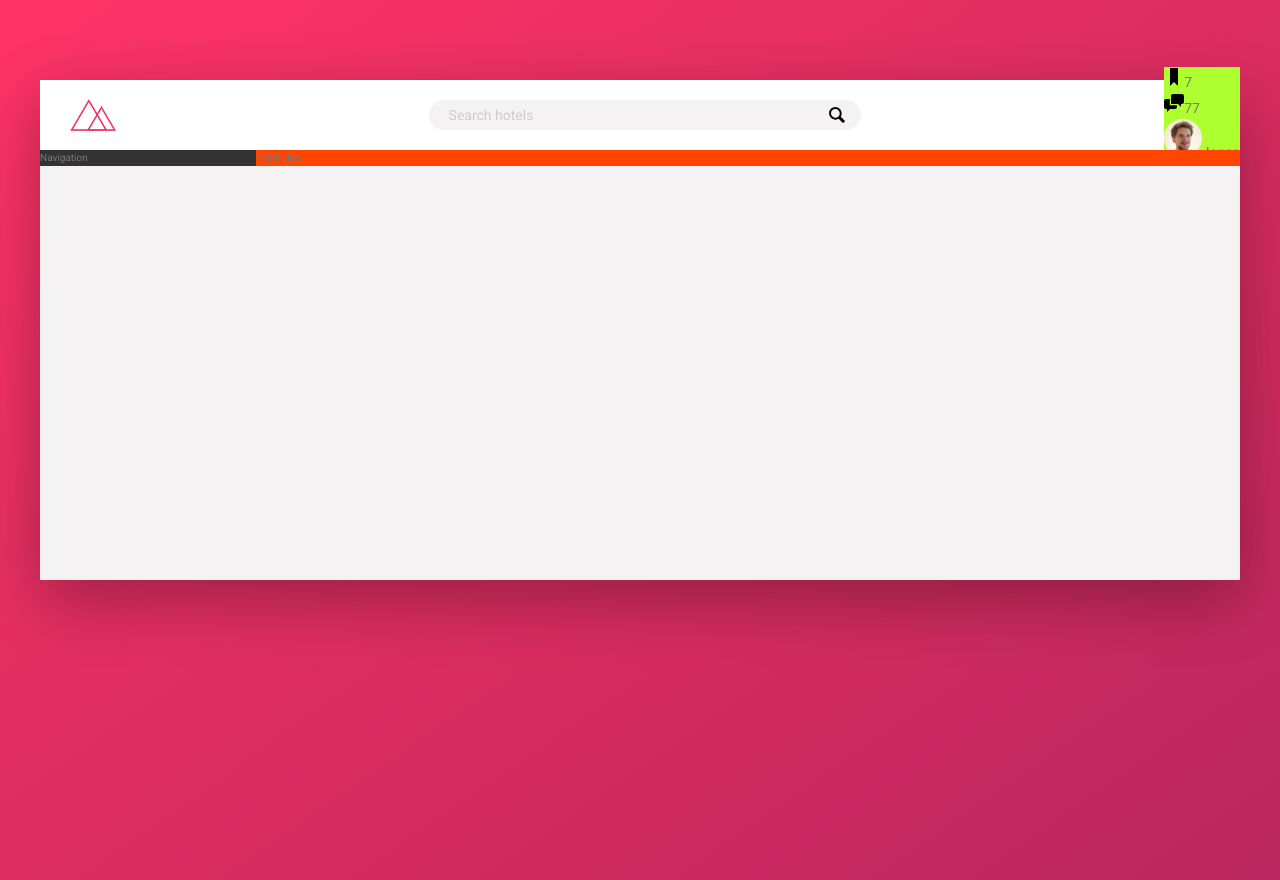
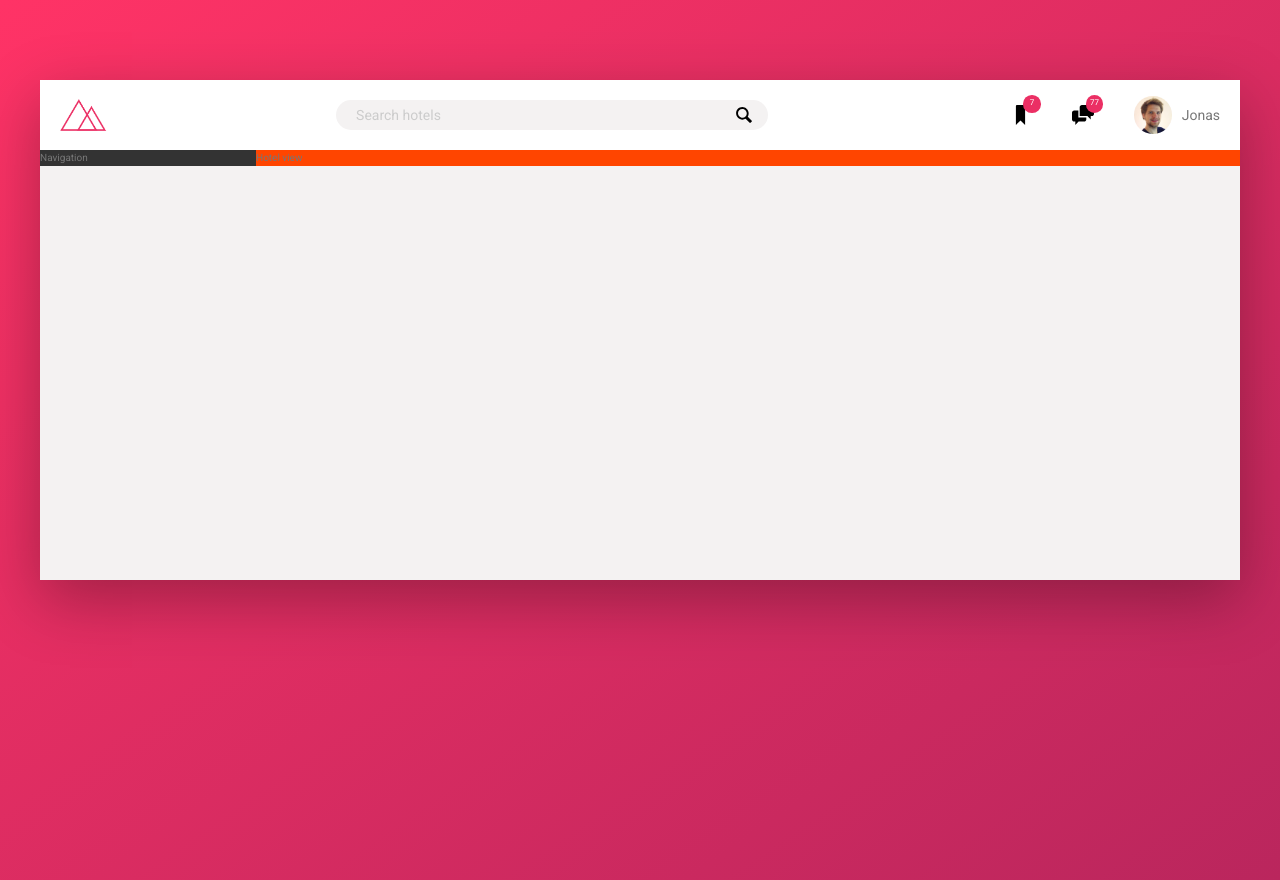
Before and after one commit to datikken/FlexMaster, a React (Create React App) app: page / in a window 1280 px wide. Built offline with nearby package versions, Linux system fonts and the light colour scheme.

Commit message:
navbarStyles

```diff
--- a/src/styles/components/_components.scss
+++ b/src/styles/components/_components.scss
@@ -2,7 +2,7 @@
 //Logo
 .logo {
     height: 3.25rem;
-    margin-left: 3rem;
+    margin-left: 2rem;
 }
 
 //Search-box
@@ -63,24 +63,51 @@
 
 //User navigation
 .user-nav {
-    background: greenyellow;
+    display: flex;
+    align-items: center;
+    align-self: stretch;
+
+    & > * {
+        padding: 0 2rem;
+        cursor: pointer;
+        height: 100%;
+        display: flex;
+        align-items: center;
+    }
+
+    & > *:hover {
+        background-color: var(--color-grey-light-2);
+    }
 
     &__icon-box {
-
+        position: relative;
     }
 
     &__icon {
-        height: 2rem;
-        width: 2rem;
+        height: 2.25rem;
+        width: 2.25rem;
+        fill: var(--color-grey-dark-2);
     }
 
-    &__notification {}
-
-    &__user {}
+    &__notification {
+        font-size: .8rem;
+        height: 1.75rem;
+        width: 1.75rem;
+        border-radius: 50%;
+        background-color: var(--color-primary);
+        color: #fff;
+        position: absolute;
+        top: 1.5rem;
+        right: 1.1rem;
+        display: flex;
+        justify-content: center;
+        align-items: center;
+    }
 
     &__user-photo {
         height: 3.75rem;
         border-radius: 50%;
+        margin-right: 1rem;
     }
 
     &__user-name {}
```
